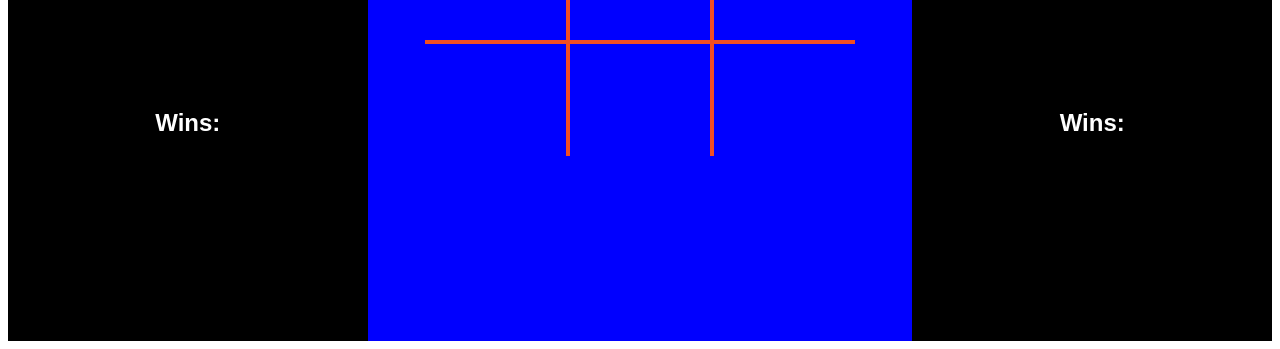
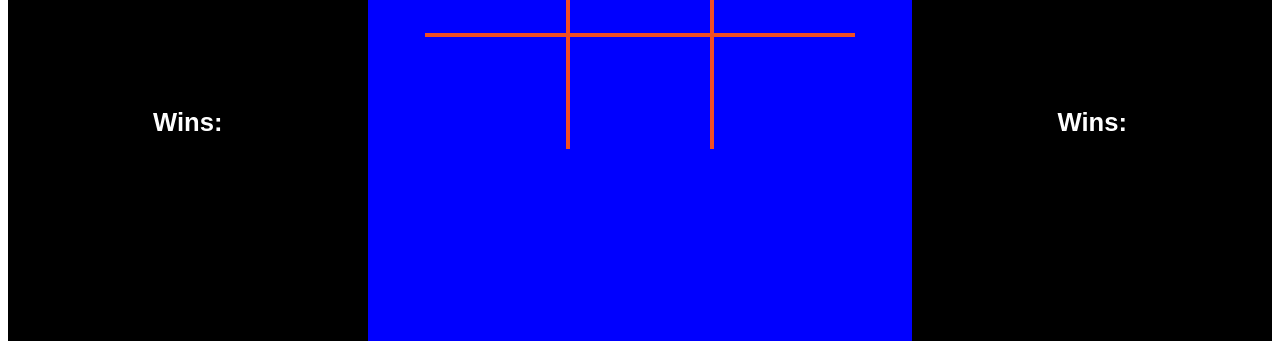
Before and after one commit to J-Dunny/tic-tac-toe, a plain HTML site: page index.html in a window 1280 px wide. Shown: the part 467-816 px from the top of the page. Drawn offline with Linux system fonts and the light colour scheme.

Commit message:
Check for WAVE errors

```diff
--- a/index.html
+++ b/index.html
@@ -9,12 +9,12 @@
 <body>
   <section class="player-1-section">
     <h1 class="fire">🔥</h1>
-    <h1 class="player-1-wins">Wins:</h1>
+    <h2 class="player-1-wins">Wins:</h2>
   </section>
   <section class="game-section">
     <h1 class="title">Tic Tac Toe</h1>
     <section class="whos-turn">
-      <h3 id="playerTurn" class="player-1-turn">It's 🔥's turn</h3>
+      <h2 id="playerTurn" class="player-1-turn">It's 🔥's turn</h2>
     </section>
     <section class="grid-section">
       <div id="0" class="box box-0"></div>
@@ -30,7 +30,7 @@
   </section>
   <section class="player-2-section">
     <h1 class="ice">❄️</h1>
-    <h1 class="player-2-wins">Wins:</h1>
+    <h2 class="player-2-wins">Wins:</h2>
   </section>
   <script type="text/javascript" src="player.js"></script>
   <script type="text/javascript" src="game.js"></script>
--- a/styles.css
+++ b/styles.css
@@ -22,6 +22,11 @@ p {
 .cats-game,
 .win-draw {
   font-size: 3.3vw;
+}
+
+.player-2-wins,
+.player-1-wins {
+  font-size: 2vw;
 }
 
 .fire,
```
Also changed, not shown: 1 other file.
